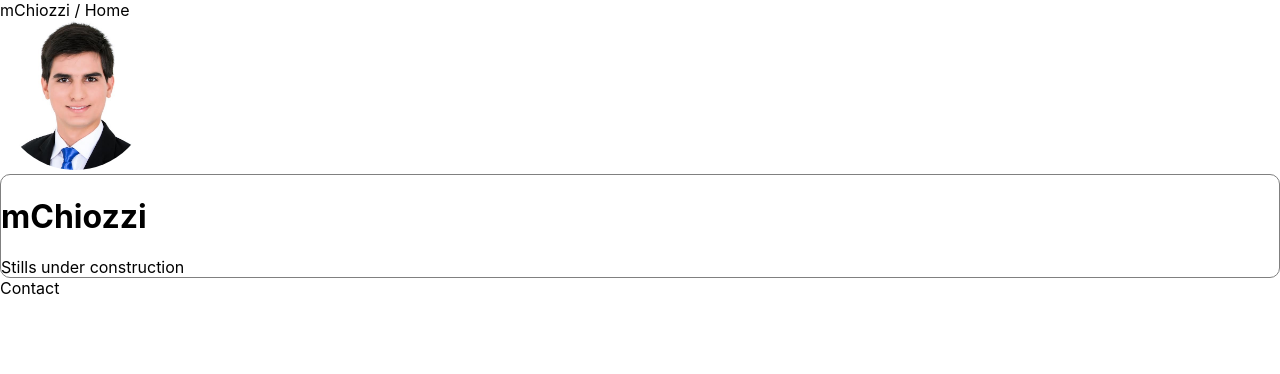
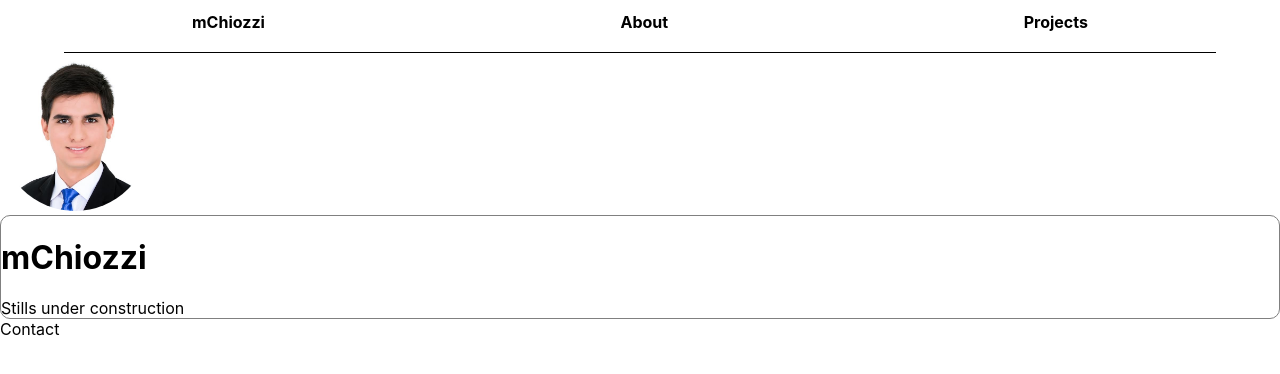
Before and after one commit to maurochiozzi/maurochiozzi.github.io, a React (Create React App) app: page / in a window 1280 px wide. Shown: the top 374 px of the page. Built offline with nearby package versions, Linux system fonts and the light colour scheme.

Commit message:
update bar layout

```diff
--- a/src/App.js
+++ b/src/App.js
@@ -3,15 +3,11 @@ import React from "react";
 import "./App.css";
 
 import Routes from "./routes";
-import UpperBar from "./components/upperbar";
-import Footer from "./components/footer";
 
 function App() {
   return (
     <div>
-      <UpperBar />
       <Routes />
-      <Footer />
     </div>
   );
 }
--- /dev/null
+++ b/src/components/bar/index.js
@@ -0,0 +1,18 @@
+import React from "react";
+
+import { Link } from "react-router-dom";
+
+import { Nav, Hr } from "./styles";
+
+export default function Bar() {
+  return (
+    <React.Fragment>
+      <Nav>
+        <Link to="/">mChiozzi</Link>
+        <Link>About</Link>
+        <Link>Projects</Link>
+      </Nav>
+      <Hr />
+    </React.Fragment>
+  );
+}
--- /dev/null
+++ b/src/components/bar/styles.js
@@ -0,0 +1,23 @@
+import styled from "styled-components";
+
+export const Nav = styled.div`
+  padding: 12px 15%;
+  display: flex;
+  align-items: center;
+  justify-content: space-between;
+
+  font-weight: bold;
+
+  a {
+    text-decoration: none;
+    color: inherit;
+  }
+`;
+
+export const Hr = styled.hr`
+  width: 90%;
+  height: 1px;
+
+  border-width: 0;
+  background-color: black;
+`;
--- a/src/components/upperbar/index.js
+++ /dev/null
@@ -1,9 +0,0 @@
-import React from "react";
-
-export default function UpperBar() {
-  return (
-    <div>
-      <label>mChiozzi / Home </label>
-    </div>
-  );
-}
--- a/src/routes.js
+++ b/src/routes.js
@@ -1,14 +1,21 @@
 import React from "react";
 import { BrowserRouter, Switch, Route } from "react-router-dom";
+
+import Bar from "./components/bar";
+import Footer from "./components/footer";
 
 import About from "./pages/about";
 
 export default function Routes() {
   return (
     <BrowserRouter>
+      <Bar />
+
       <Switch>
         <Route path="/" component={About} />
       </Switch>
+
+      <Footer />
     </BrowserRouter>
   );
 }
```
Also changed, not shown: src/components/upperbar/styles.js (deleted).
